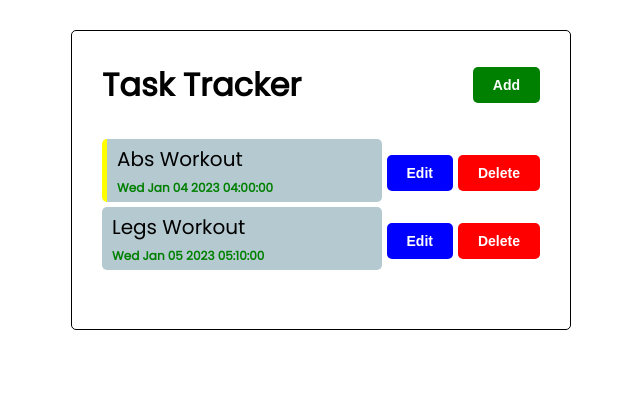
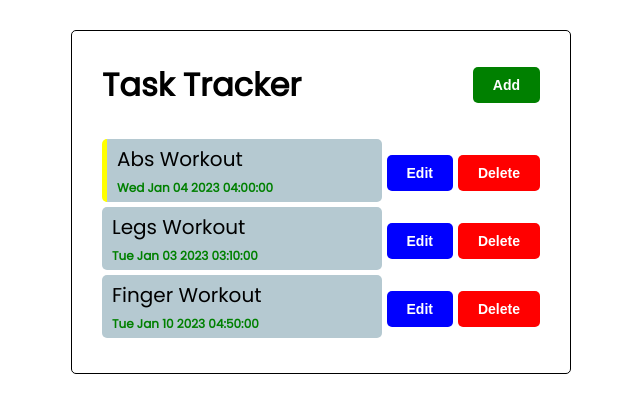
Before and after one commit to santchou/Todo-App, a React (Create React App) app: page / in a window 1280 px wide. Shown: the top 412 px of the page, without its empty margins (319-959 px from the left). Built offline with nearby package versions, Linux system fonts and the light colour scheme; data requests are answered from the project's data file.

Commit message:
delete task and add task

```diff
--- a/db.json
+++ b/db.json
@@ -7,10 +7,16 @@
       "reminder": true
     },
     {
-      "id": 2,
       "title": "Legs Workout",
-      "dateAndTime": "Wed Jan 05 2023 05:10:00",
-      "reminder": false
+      "dateAndTime": "Tue Jan 03 2023 03:10:00",
+      "reminder": "",
+      "id": 2
+    },
+    {
+      "title": "Finger Workout",
+      "dateAndTime": "Tue Jan 10 2023 04:50:00",
+      "reminder": "",
+      "id": 3
     }
   ]
 }
--- a/src/App.js
+++ b/src/App.js
@@ -5,7 +5,7 @@ import Home from "./page/Home";
 import "./App.css";
 
 function App() {
-  const [uniqueId, setUniqueId] = useState(3);
+  // const [uniqueId, setUniqueId] = useState(3);
   const [tasks, setTasks] = useState([]);
   const [taskToEdit, setTaskToEdit] = useState(null);
   const [showAddTask, setShowAddTask] = useState(false);
@@ -32,7 +32,8 @@ function App() {
   };
 
   //Delete Task
-  const deleteTask = (id) => {
+  const deleteTask = async (id) => {
+    await axios.delete(`http://localhost:5000/tasks/${id}`);
     setTasks(tasks.filter((task) => task.id !== id));
   };
 
@@ -46,18 +47,14 @@ function App() {
   };
 
   //Add Task
-  const addTask = ({ title, selectedDateTime, reminder }) => {
-    // console.log(title, selectedDateTime, reminder);
-    setUniqueId(uniqueId + 1);
-    setTasks([
-      ...tasks,
-      {
-        id: uniqueId,
-        title: title,
-        dateAndTime: selectedDateTime?.toString()?.slice(0, 24),
-        reminder: reminder,
-      },
-    ]);
+  const addTask = async ({ title, selectedDateTime, reminder }) => {
+    const { data } = await axios.post("http://localhost:5000/tasks", {
+      title,
+      dateAndTime: selectedDateTime?.toString()?.slice(0, 24),
+      reminder,
+    });
+
+    setTasks([...tasks, data]);
   };
 
   return (
```
